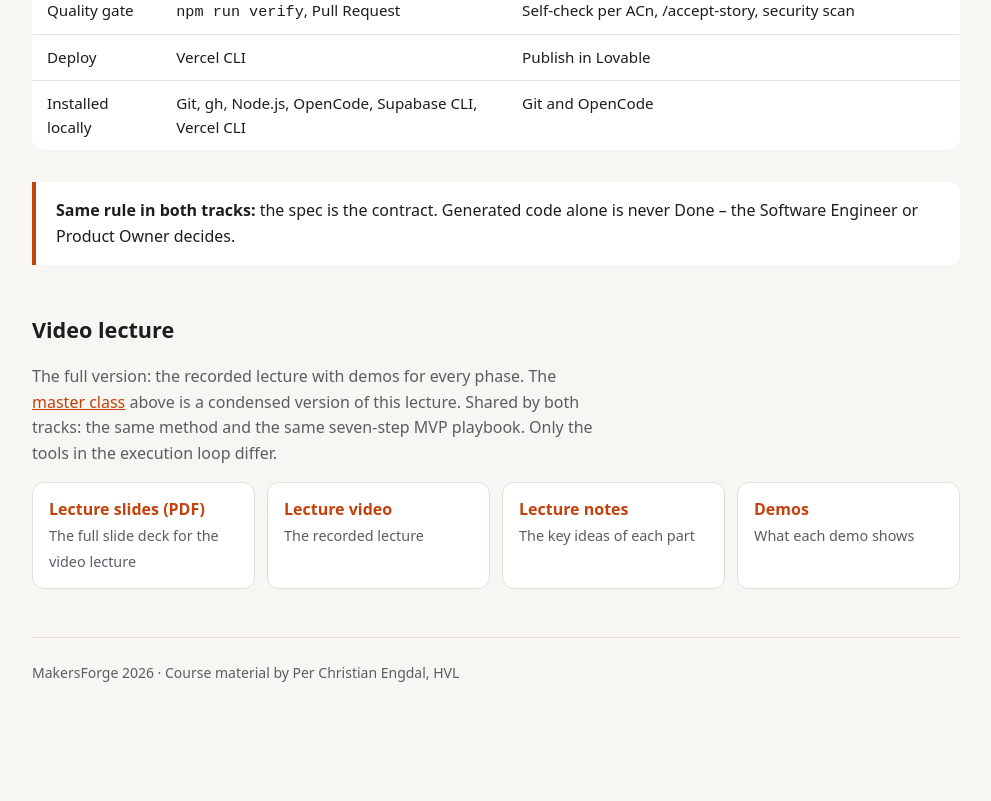
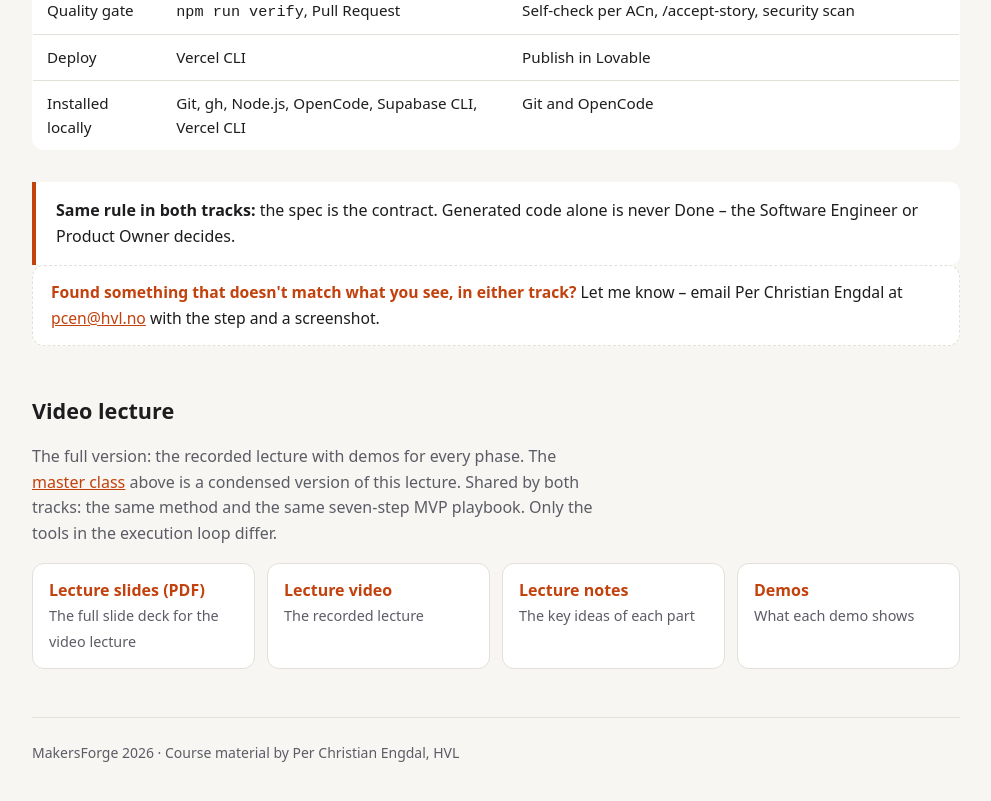
Before and after one commit to pcehvl/MakersForge-2026, a plain HTML site: page index.html in a window 1280 px wide. Shown: the part 1731-2532 px from the top of the page, without its empty margins (144-1135 px from the left). Before the commit the page ends 2456 px from the top, so only its background shows below. Drawn offline with Linux system fonts and the light colour scheme.

Commit message:
Add contact info (pcen@hvl.no) for both tracks

```diff
--- a/index.html
+++ b/index.html
@@ -166,6 +166,8 @@
 
   <blockquote><strong>Same rule in both tracks:</strong> the spec is the contract. Generated code alone is never Done – the Software Engineer or Product Owner decides.</blockquote>
 
+  <p class="shared"><strong>Found something that doesn't match what you see, in either track?</strong> Let me know – email Per Christian Engdal at <a href="mailto:pcen@hvl.no">pcen@hvl.no</a> with the step and a screenshot.</p>
+
 
   <h2 id="video-lecture">Video lecture</h2>
   <p class="lead" style="font-size:1rem;margin-bottom:16px">The full version: the recorded lecture with demos for every phase. The <a href="#master-class">master class</a> above is a condensed version of this lecture. Shared by both tracks: the same method and the same seven-step MVP playbook. Only the tools in the execution loop differ.</p>
```
